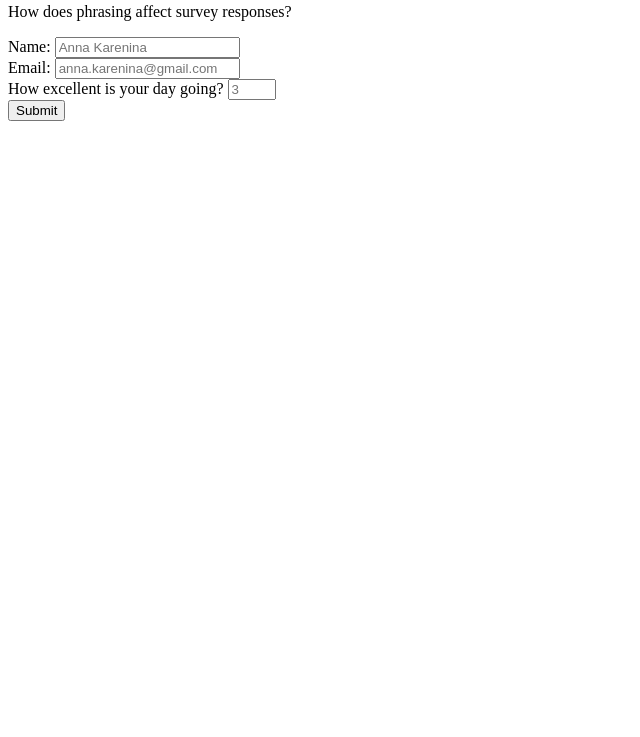
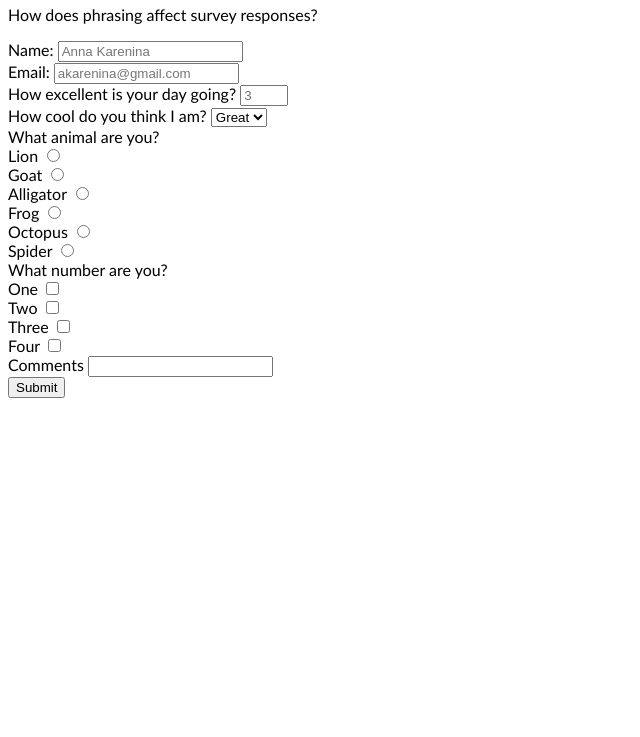
Before and after one commit to phrazzld/suggestive-survey, a plain HTML site: page index.html in a window 1280 px wide. Shown: the part 63-800 px from the top of the page, without its empty margins (0-640 px from the left). Drawn offline with Linux system fonts and the light colour scheme.

Commit message:
Finish stub form fields

```diff
--- a/index.css
+++ b/index.css
@@ -0,0 +1,3 @@
+html, body {
+  font-family: Trebuchet MS;
+}
--- a/index.html
+++ b/index.html
@@ -3,6 +3,7 @@
     <title>The Suggestive Survey</title>
     <link type='text/css' href='/index.css' rel='stylesheet'>
     <script type='text/javascript' href='/index.js'></script>
+    <script type='text/javascript' href='https://cdn.freecodecamp.org/testable-projects-fcc/v1/bundle.js'></script>
   </head>
   <body>
     <header>
@@ -11,19 +12,77 @@
     </header>
     <main>
     <form id='survey-form'>
-      <label for='name' id='name-label'>Name:</label>
-      <input type='text' name='name' id='name' placeholder='Anna Karenina' required>
-      <br>
-      <label for='email' id='email-label'>Email:</label>
-      <input type='email' name='email' id='email' placeholder='anna.karenina@gmail.com' required>
-      <br>
-      <label for='feeling' id='feeling-label'>How excellent is your day going?</label>
-      <input type='number' min='1' max='5' name='feeling' id='feeling' placeholder='3'>
-      <br>
-      <!-- dropdown input -->
-      <!-- radio button input -->
+      <div class='survey-form-field'>
+        <label for='name' id='name-label'>Name:</label>
+        <input type='text' name='name' id='name' placeholder='Anna Karenina' required>
+      </div>
+      <div class='survey-form-field'>
+        <label for='email' id='email-label'>Email:</label>
+        <input type='email' name='email' id='email' placeholder='akarenina@gmail.com' required>
+      </div>
+      <div class='survey-form-field'>
+        <label for='feeling' id='feeling-label'>How excellent is your day going?</label>
+        <input type='number' min='1' max='5' name='feeling' id='feeling' placeholder='3'>
+      </div>
+      <div class='survey-form-field'>
+        <label for='coolness' id='coolness-label'>How cool do you think I am?</label>
+        <select id='coolness' name='coolness'>
+          <option value='1'>Great</option>
+          <option value='2'>Good</option>
+          <option value='3'>Dece</option>
+          <option value='4'>Aight</option>
+          <option value='5'>Eh</option>
+        </select>
+      </div>
+      <!-- radio -->
+      <label for='animal' id='animal-label'>What animal are you?</label>
+      <div class='survey-form-field'>
+        <label for='lion' id='lion-label'>Lion</label>
+        <input type='radio' name='animal' id='lion' value='lion'>
+      </div>
+      <div class='survey-form-field'>
+        <label for='goat' id='goat-label'>Goat</label>
+        <input type='radio' name='animal' id='goat' value='goat'>
+      </div>
+      <div class='survey-form-field'>
+        <label for='alligator' id='alligator-label'>Alligator</label>
+        <input type='radio' name='animal' id='alligator' value='alligator'>
+      </div>
+      <div class='survey-form-field'>
+        <label for='frog' id='frog-label'>Frog</label>
+        <input type='radio' name='animal' id='frog' value='frog'>
+      </div>
+      <div class='survey-form-field'>
+        <label for='octopus' id='octopus-label'>Octopus</label>
+        <input type='radio' name='animal' id='octopus' value='octopus'>
+      </div>
+      <div class='survey-form-field'>
+        <label for='spider' id='spider-label'>Spider</label>
+        <input type='radio' name='animal' id='spider' value='spider'>
+      </div>
       <!-- checkboxes input -->
+      <label for='number' id='number-label'>What number are you?</label>
+      <div class='survey-form-field'>
+        <label for='one' id='number-one-label'>One</label>
+        <input type='checkbox' id='one' value='1'>
+      </div>
+      <div class='survey-form-field'>
+        <label for='two' id='number-two-label'>Two</label>
+        <input type='checkbox' id='two'>
+      </div>
+      <div class='survey-form-field'>
+        <label for='three' id='number-three-label'>Three</label>
+        <input type='checkbox' id='three'>
+      </div>
+      <div class='survey-form-field'>
+        <label for='four' id='number-four-label'>Four</label>
+        <input type='checkbox' id='four'>
+      </div>
       <!-- textarea input -->
+      <div class='survey-form-field'>
+        <label for='comments' id='comments-label'>Comments</label>
+        <input type='textarea' id='comments'>
+      </div>
       <input type='submit' id='submit' value='Submit'>
     </form>
     </main>
--- a/index.js
+++ b/index.js
@@ -0,0 +1,6 @@
+const surveyForm = document.getElementById('survey-form')
+
+surveyForm.addEventListener('submit', event => {
+  console.log(`surveyForm submitted, event:`)
+  console.log(event)
+})
```
